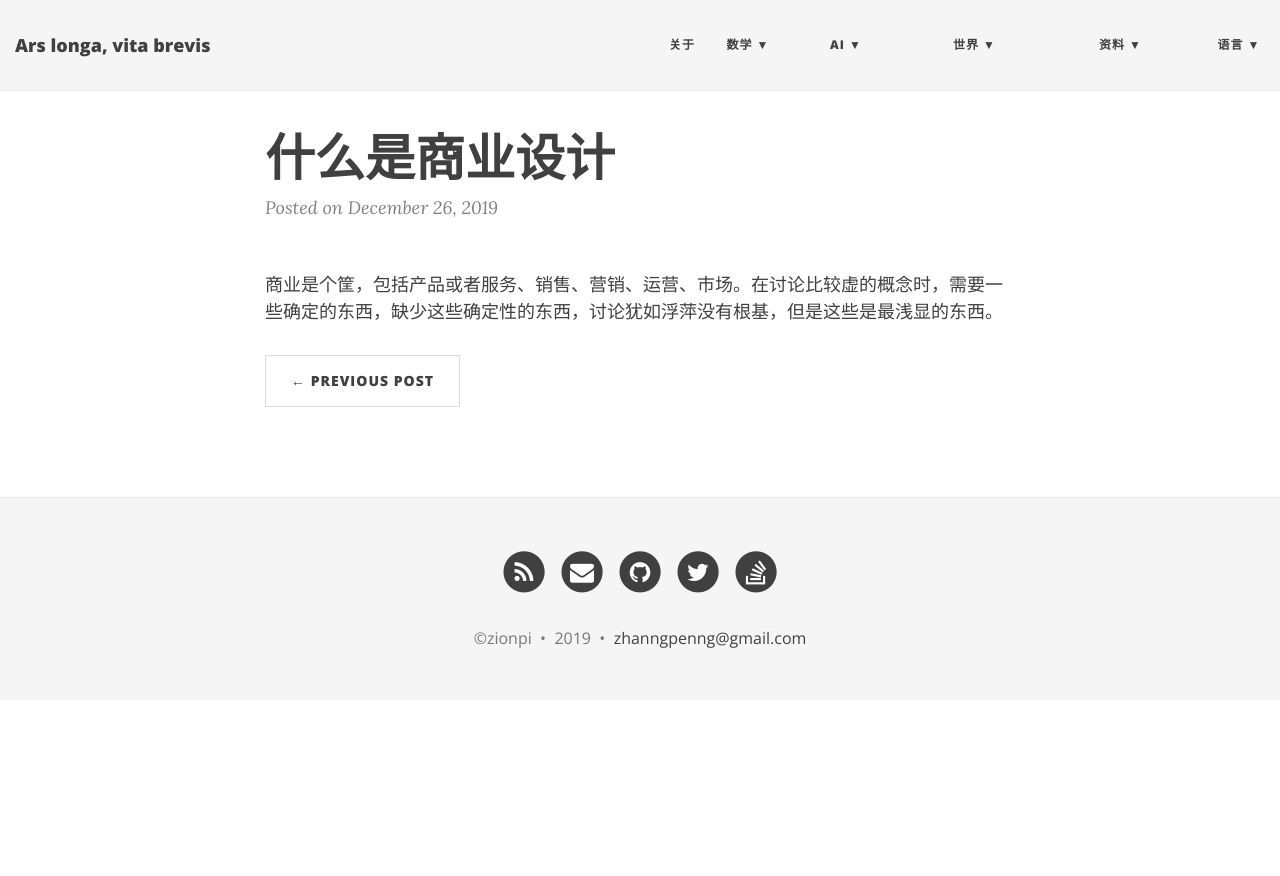
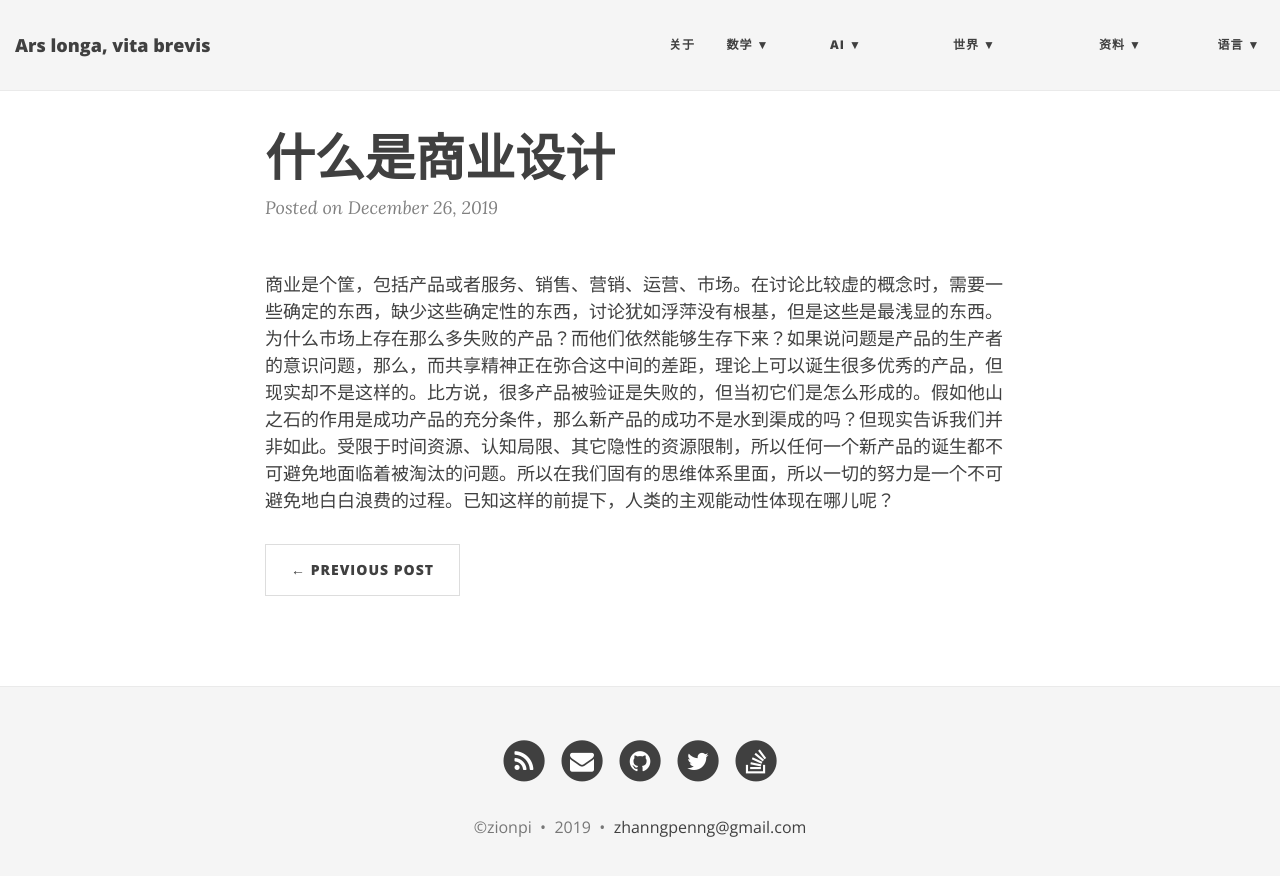
Before and after one commit to ZionPi/zionpi.github.io, a Jekyll site: the page built from _posts/2019-12-26-the-design-of-business.md, in a window 1280 px wide. Shown: the top 876 px of the page. Built offline with Jekyll 4.4.1, drawn with Linux system fonts in a browser that asks for light colours; nearby versions of some CDN libraries.

Commit message:
add some content

```diff
--- a/_posts/2019-12-26-the-design-of-business.md
+++ b/_posts/2019-12-26-the-design-of-business.md
@@ -2,4 +2,4 @@
 layout: post
 title: 什么是商业设计
 ---
-商业是个筐，包括产品或者服务、销售、营销、运营、市场。在讨论比较虚的概念时，需要一些确定的东西，缺少这些确定性的东西，讨论犹如浮萍没有根基，但是这些是最浅显的东西。
+商业是个筐，包括产品或者服务、销售、营销、运营、市场。在讨论比较虚的概念时，需要一些确定的东西，缺少这些确定性的东西，讨论犹如浮萍没有根基，但是这些是最浅显的东西。为什么市场上存在那么多失败的产品？而他们依然能够生存下来？如果说问题是产品的生产者的意识问题，那么，而共享精神正在弥合这中间的差距，理论上可以诞生很多优秀的产品，但现实却不是这样的。比方说，很多产品被验证是失败的，但当初它们是怎么形成的。假如他山之石的作用是成功产品的充分条件，那么新产品的成功不是水到渠成的吗？但现实告诉我们并非如此。受限于时间资源、认知局限、其它隐性的资源限制，所以任何一个新产品的诞生都不可避免地面临着被淘汰的问题。所以在我们固有的思维体系里面，所以一切的努力是一个不可避免地白白浪费的过程。已知这样的前提下，人类的主观能动性体现在哪儿呢？
```
